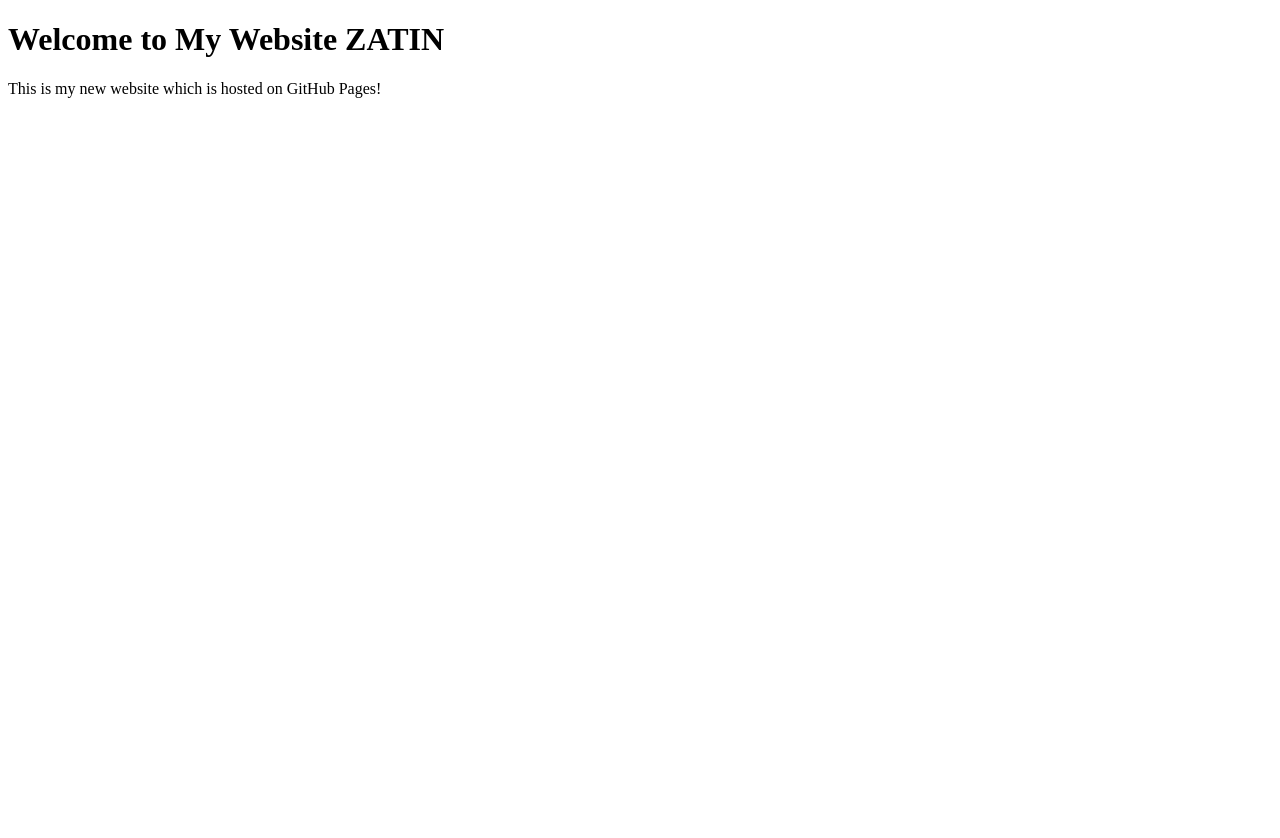
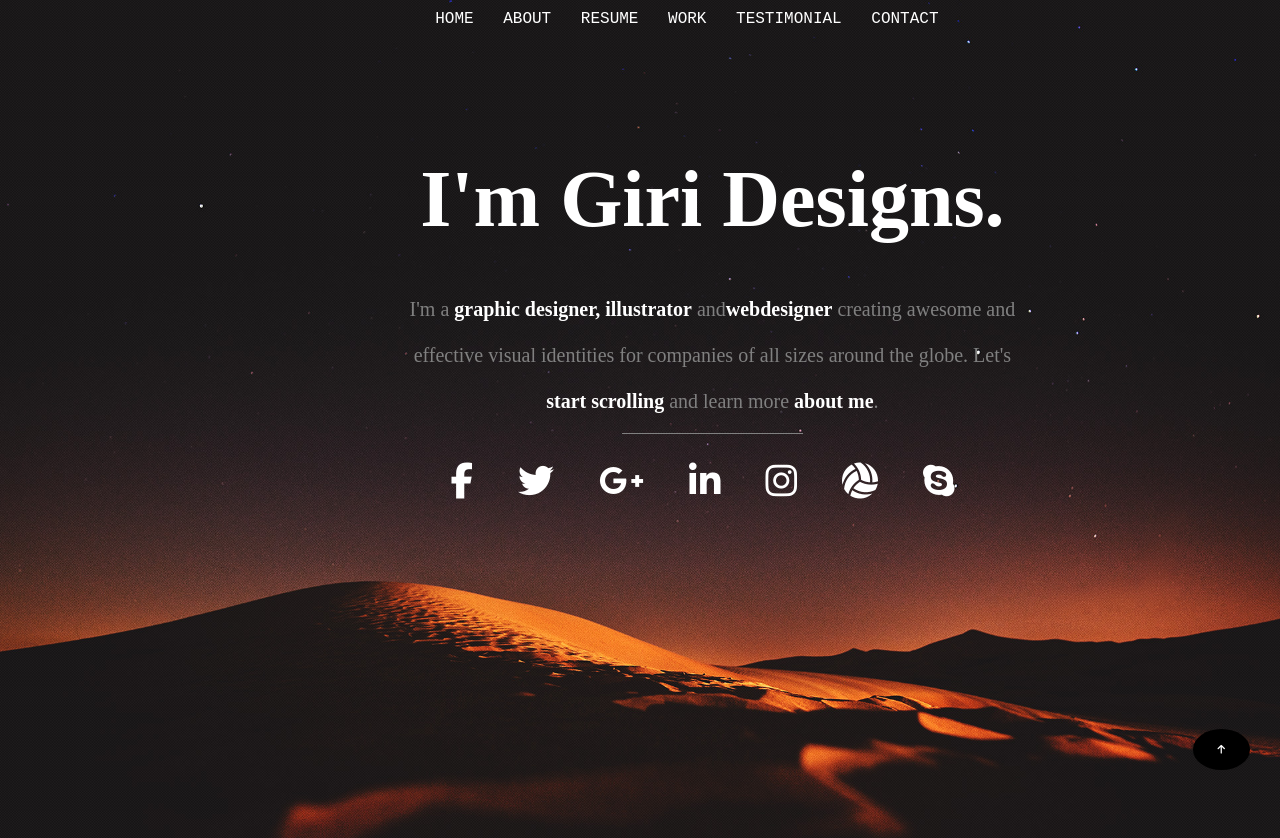
Before and after one commit to hainghainghaing/hainghainghaing.github.io, a plain HTML site: page index.html in a window 1280 px wide. Shown: the top 838 px of the page. Before the commit the page ends 800 px from the top, so only its background shows below. Drawn offline with Linux system fonts and the light colour scheme.

Commit message:
[ADD] new static website

```diff
--- /dev/null
+++ b/CSS/style.css
@@ -0,0 +1,96 @@
+
+.top {
+    margin-left: 34%;
+    position: absolute;
+    top: 10px;
+    font-family: 'Courier New', Courier, monospace;
+}
+a {
+    margin-right: 20px;
+}
+a.one:link {text-decoration:none;}
+a.one:visited {text-decoration:none;}
+a.one:hover {color: orange;}
+html {
+scroll-behavior: smooth;
+}
+#div_1 {
+  background-image: url(../image/header-background.jpg);
+  background-color: #cccccc;
+  height: 1000px;
+  background-position: center;
+  background-repeat: no-repeat;
+  background-size: cover;
+  position: relative;
+}
+.p_1 {
+    color: #808080;
+  text-align: center;
+  font-size: 20px;
+  position: absolute;
+  top: 10%;
+  left: 32%;
+}
+#div_2 {
+    background-color: #0C090A;
+    background-repeat: no-repeat;
+    background-attachment: fixed;
+    background-size: cover;
+}
+.p_2 {
+    margin-left: 35%;
+    color: #808080;
+    position: relative;
+    bottom: 50px;
+}
+img {
+    width: 100px;
+    height: 100px;
+    position: relative;
+    left: 25%;
+}
+b {
+    color: white;
+}
+h1 {
+    color: white;
+    font-size: 80px;
+}
+i {
+    padding: 10px;
+    color: white;
+    font-size: 36px;
+}
+h2 {
+    color: white;
+}
+a {
+    color: white;
+}
+.btn {
+    background-color: grey;
+    border: none;
+    padding: 5px;
+    color: white;
+    font-size: 20px;
+    cursor: pointer;
+    margin-left: 55%;
+    border-radius: 5px;
+    position: absolute;
+    bottom: -80%;
+}
+body {
+    margin: 0;
+}
+.scrollTop {
+    position: fixed;
+    bottom: 30px;
+    right: 30px;
+    padding: 10px 15px;
+    background-color: #000;
+    color: #000;
+    border-radius: 50%;
+    border-radius: 1px solid #fff;
+    cursor: pointer;
+    transition: all o.5s ease 0s;
+}
--- a/index.html
+++ b/index.html
@@ -1,15 +1,75 @@
 <!DOCTYPE html>
-<html lang="en">
-  <head>
-    <meta charset="UTF-8">
-    <meta name="viewport" content="width=device-width, initial-scale=1.0">
-    <meta http-equiv="X-UA-Compatible" content="ie=edge">
-    <title>My Website</title>
-  </head>
-  <body>
-    <main>
-        <h1>Welcome to My Website ZATIN</h1>
-        <p>This is my new website which is hosted on GitHub Pages!</p>
-    </main>
-  </body>
+<html>
+    <head>
+        <link rel="stylesheet" href="./CSS/style.css">
+        <script src="https://kit.fontawesome.com/d1c31434c9.js" crossorigin="anonymous"></script>
+    </head>
+    <body>
+            <div id="div_1">
+                <section class="top">
+                <section class="main">
+                    <a href="#div_1" class="one">HOME</a>
+                    <a href="#div_2" class="one">ABOUT</a>
+                    <a href="" class="one">RESUME</a>
+                    <a href="" class="one">WORK</a>
+                    <a href="" class="one">TESTIMONIAL</a>
+                    <a href="" class="one">CONTACT</a>
+                </section>
+                </section>
+                <div class="p_1">
+                <h1>I'm Giri Designs.</h1>
+                <p>I'm a <b>graphic designer, illustrator</b> and<b>webdesigner</b> creating awesome and
+                    <br>
+                    <br> effective visual identities for companies of all sizes around the globe. Let's
+                    <br>
+                    <br> <b>start scrolling</b> and learn more <b>about me</b>.
+                </p>
+                <hr style="height:0.1px;border-width:0;color:gray;background-color:gray; width: 30%;">
+                <p>
+                    <a href="https://www.facebook.com/" target="_blank"><i class="fa-brands fa-facebook-f" id="facebook"></i></a>
+                    <a href="https://twitter.com/" target="_blank"><i class="fa-brands fa-twitter"></i></a>
+                    <a href="https://www.google.com/" target="_blank"><i class="fa-brands fa-google-plus-g"></i></a>
+                    <a href="https://kh.linkedin.com/" target="_blank"><i class="fa-brands fa-linkedin-in"></i></a>
+                    <a href="https://www.instagram.com/" target="_blank"><i class="fa-brands fa-instagram"></i></a>
+                    <a href="https://en.wikipedia.org/wiki/Basketball" target="_blank"><i class="fa-sharp fa-solid fa-volleyball"></i></a>
+                    <a href="https://www.skype.com/en/" target="_blank"><i class="fa-brands fa-skype"></i></a>
+                </p>
+                </div>
+            </div>
+        <div id="div_2">
+            <img src="./image/img_avatar.png" alt="user">
+        <div class="p_2">
+        <h2>About Me</h2>
+        <p>Sed ut perspiciatis unde omnis iste natus error sit voluptatem accusantium doloremque
+            <br>
+            <br>laudantium, totam rem aperiam, eaque ipsa quae ab illo inventore veritatis et quasi architecto
+            <br>
+            <br>beatae vitae dicta sunt explicabo. Nemo enim ipsam voluptatem quia voluptas sit aspernatur aut
+            <br>
+            <br>odit aut fugit, sed quia consequuntur magni dolores eos qui ratione voluptatem sequi nesciunt.
+            <br>
+            <br>Neque porro quisquam est, qui dolorem ipsum quia dolor sit amet, consectetur, adipisci velit, sed
+            <br>
+            <br>quia non numquam eius modi tempora incidunt ut labore et dolore magnam aliquam quaerat
+            <br>
+            <br>voluptatem. Ut enim ad minima veniam, quis nostrum exercitationem ullam corporis suscipit
+            <br>
+            <br>laboriosam.
+        </p>
+        <h2>Contact Details</h2>
+        <p>Giri Designs
+            <br>
+            <br>50, Thiruvoodal Street,
+            <br>
+            <br>Thiruvannamalai - 606 601, TN.
+            <br>
+            <br>+91 94884 87853</p>
+            <a href="giridesigns5@gmail.com" style="color: orange;">giridesigns5@gmail.com</a>
+        </div>
+        <button type="button" class="btn"><i class="fa-solid fa-download fa-xs"></i> Download Resume</button>
+        </div>
+    </body>
+    <footer>
+        <div onclick="scrollToTop()" class="scrollTop"><i class="fa-sharp fa-solid fa-arrow-up fa-2xs" style="color: white;"></i></div>
+    </footer>
 </html>
```
Also changed, not shown: image/header-background.jpg (added), image/img_avatar.png (added).
